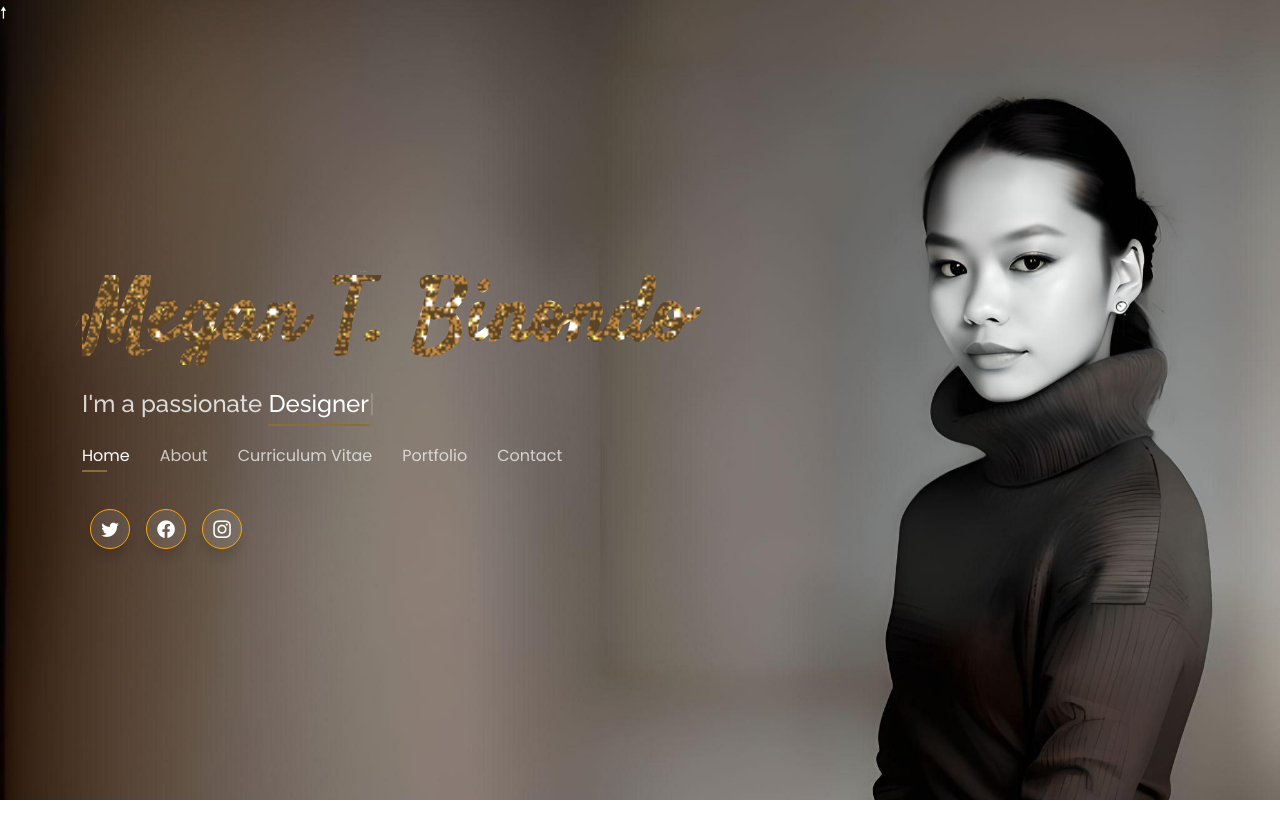
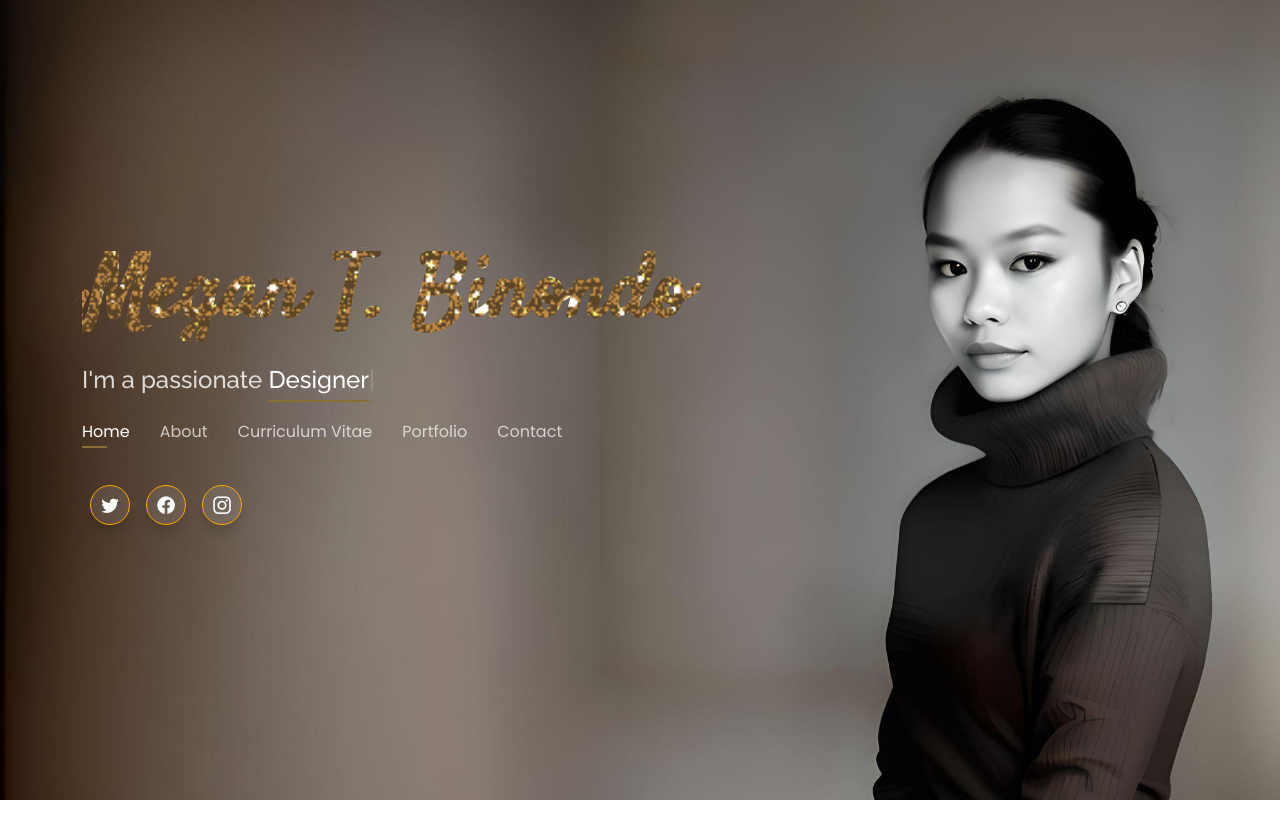
Before and after one commit to meganbinondo/meganbinondo.github.io, a plain HTML site: page index.html in a window 1280 px wide. After the commit the page ends 800 px from the top, so only its background shows below. Drawn offline with nearby package versions, Linux system fonts and the light colour scheme.

```diff
--- a/index.html
+++ b/index.html
@@ -40,13 +40,6 @@
 </head>
 
 <body>
-  <!-- ======= Back to TOP ======= -->
-
-  <div id="progresss">
-    <span id="progresss-value">&#x1F815;</span>
-  </div>
-
-
   <!-- ======= Header ======= -->
   <header id="header">
     <div class="container">
@@ -782,26 +775,10 @@
 
 <script src="https://unpkg.com/aos@2.3.1/dist/aos.js"></script>
 
+
+
 <script data-name="BMC-Widget" data-cfasync="false" src="https://cdnjs.buymeacoffee.com/1.0.0/widget.prod.min.js" data-id="meganbinondo" data-description="Support me on Buy me a coffee!" data-message="Thank you for visiting my website! Do you want to give donations?" data-color="#896E38" data-position="Right" data-x_margin="10" data-y_margin="10" data-aos-delay="5s"></script>
 
-<script>
-  setTimeout(function () {
-    var script = document.createElement("script");
-    script.setAttribute("data-name", "BMC-Widget");
-    script.setAttribute("data-cfasync", "false");
-    script.setAttribute("src", "https://cdnjs.buymeacoffee.com/1.0.0/widget.prod.min.js");
-    script.setAttribute("data-id", "meganbinondo");
-    script.setAttribute("data-description", "Support me on Buy me a coffee!");
-    script.setAttribute("data-message", "Thank you for visiting my website! Do you want to give donations?");
-    script.setAttribute("data-color", "#896E38");
-    script.setAttribute("data-position", "Right");
-    script.setAttribute("data-x_margin", "10");
-    script.setAttribute("data-y_margin", "10");
-    script.setAttribute("data-aos-delay", "5s");
-
-    document.body.appendChild(script);
-  }, 5000); // 5000 milliseconds = 5 seconds
-</script>
 
 
 <!--
```
